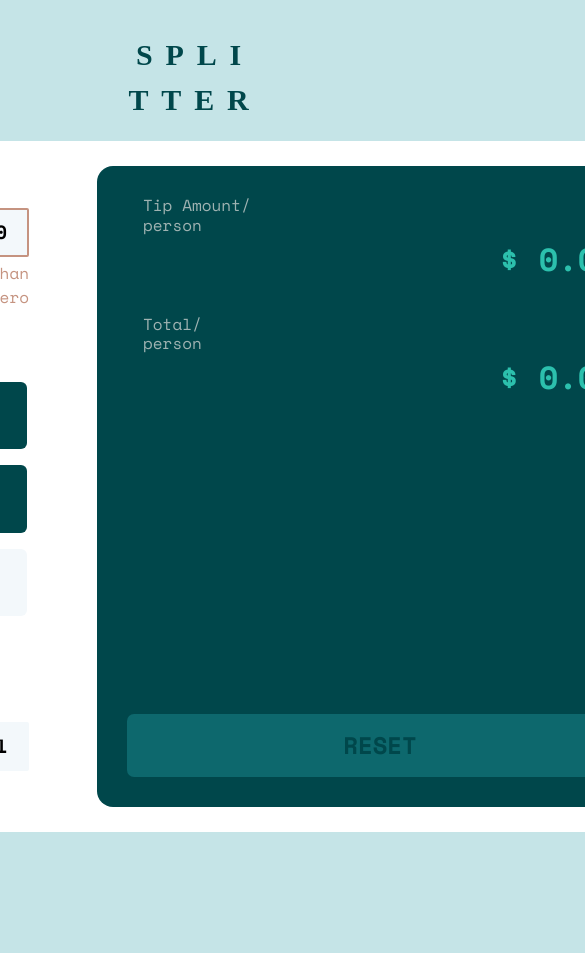
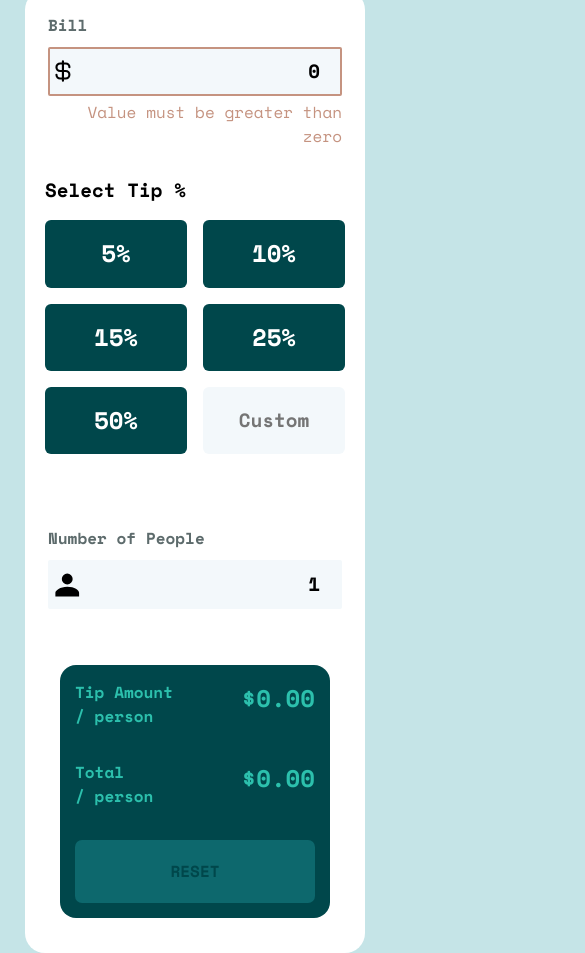
Before and after one commit to SaiprasadBH/Splitter-App, a React (Vite) app: page / in a window 390 px wide. Shown: the top 953 px of the page, 585 px wide, since content can reach past the window. Before the commit the page ends 844 px from the top, so only its background shows below. Built offline with nearby package versions, Linux system fonts and the light colour scheme.

Commit message:
initial stage of development

```diff
--- a/src/App.css
+++ b/src/App.css
@@ -67,7 +67,18 @@ input[type="number"] {
   align-items: center;
 }
 
+.container {
+  display: grid;
+  grid-template-columns: 1fr 1fr;
+  width: 100%;
+  flex-direction: row;
+  padding: 25px;
+  background-color: white;
+  border-radius: 20px;
+}
+
 .splitter {
+  width: 100%;
   display: flex;
   flex-direction: column;
   justify-content: center;
@@ -79,28 +90,18 @@ input[type="number"] {
   letter-spacing: 0.8rem;
 }
 
-.container {
-  display: flex;
-  flex-direction: row;
-  padding: 25px;
-
-  background-color: white;
-  border-radius: 20px;
-}
-
 .select-container {
   display: flex;
   flex-direction: column;
-  align-items: flex-start;
+  align-items: center;
 
   margin-right: 60px;
   width: 100%;
   max-width: 490px;
 }
 
-.resetDiv {
+.tipCalculator {
   width: 100%;
-  max-width: 490pxpx;
 }
 
 .tipErrorContainer {
@@ -111,18 +112,30 @@ input[type="number"] {
   line-height: 1.5;
 }
 
-@media (max-width: 1500px) {
+/* Phones */
+@media (max-width: 550px) {
+  .container {
+    grid-template-columns: 1fr;
+    padding: 15px;
   }
 
-@media (max-width: 1100px) {
+  .splitter {
+    font-size: 24px;
+    margin-bottom: 20px;
   }
 
-@media (max-width: 550px) {
+  .select-container {
+    width: 100%;
+    margin-right: 0;
   }
 
-@media (min-width: 550px) and (max-width: 1100px) {
+  .tip-calculator {
+    width: 100%;
+    padding: 20px;
+    font-size: 16px;
   }
 
-@media (min-width: 1100px) and (max-width: 1500px) {
-  /* Laptop */
+  .tipErrorContainer {
+    text-align: center;
   }
+}
--- a/src/App.tsx
+++ b/src/App.tsx
@@ -115,7 +115,7 @@ function App() {
             errorMessage={personError}
           />
         </div>
-        <div className="resetDiv">
+        <div className="tip-calculator">
           <TipCalculator
             onReset={onReset}
             tipAmount={tipAmount.toFixed(2)}
--- a/src/components/BillRow/BillRow.module.css
+++ b/src/components/BillRow/BillRow.module.css
@@ -1,83 +1,41 @@
-@import url("https://fonts.googleapis.com/css2?family=Space+Mono:ital,wght@0,400;0,700;1,400;1,700&display=swap");
-.priceDiv {
-  display: grid;
-  align-items: center;
+.container {
+  display: flex;
+  justify-content: space-between;
+  font-weight: 700;
+  color: #2cc0ad;
   margin-bottom: 64px;
-  grid-template-columns: 1fr auto;
-  font-family: "Space Mono", monospace;
-  padding: 0 16px;
+  width: 100%;
 }
-/* Mobile (0-550px) */
-@media (max-width: 550px) {
-  .priceDiv {
-    grid-template-columns: 1fr; /* Single column layout for mobile */
-    margin-bottom: 32px; /* Adjust margin for mobile */
+
+.label {
+  font-size: 1.5rem;
+  text-align: left;
+}
+
+.amount {
+  font-size: 2rem;
+}
+
+@media (max-width: 1100px) {
+  .container {
+    margin-bottom: 32px;
   }
-  .price {
-    font-size: 32px; /* Smaller font size for mobile */
-    line-height: 3rem; /* Adjust line height for mobile */
+
+  .label {
+    font-size: 1rem;
   }
-  .tipAmount {
-    font-size: 16px; /* Smaller font size for mobile */
-    line-height: 1.2rem; /* Adjust line height for mobile */
+
+  .amount {
+    font-size: 2rem;
   }
 }
-/* Tablet (550-1100px) */
-@media (min-width: 551px) and (max-width: 1100px) {
-  .priceDiv {
-    grid-template-columns: 1fr auto; /* Two-column layout for tablets */
-    margin-bottom: 48px; /* Adjust margin for tablets */
+
+@media (max-width: 550px) {
+  .label {
+    font-size: 1rem;
   }
-  .price {
-    font-size: 40px; /* Slightly smaller font size for tablets */
-    line-height: 4rem; /* Adjust line height for tablets */
-  }
-  .tipAmount {
-    font-size: 18px; /* Slightly smaller font size for tablets */
-    line-height: 1.5rem; /* Adjust line height for tablets */
+
+  .amount {
+    font-size: 1.5rem;
   }
 }
-/* Laptop (1100-1500px) */
-@media (min-width: 1101px) and (max-width: 1500px) {
-  .priceDiv {
-    grid-template-columns: 1fr auto; /* Two-column layout for laptops */
-    margin-bottom: 56px; /* Adjust margin for laptops */
-  }
-  .price {
-    font-size: 44px; /* Font size for laptops */
-    line-height: 4.2rem; /* Adjust line height for laptops */
-  }
-  .tipAmount {
-    font-size: 20px; /* Font size for laptops */
-    line-height: 1.7rem; /* Adjust line height for laptops */
-  }
-}
-/* Desktop (1500px and above) */
-@media (min-width: 1501px) {
-  .priceDiv {
-    grid-template-columns: 1fr auto; /* Two-column layout for desktops */
-    margin-bottom: 64px; /* Margin for desktops */
-  }
-  .price {
-    font-size: 48px; /* Font size for desktops */
-    line-height: 4.4rem; /* Line height for desktops */
-  }
-  .tipAmount {
-    font-size: 20px; /* Font size for desktops */
-    line-height: 1.7rem; /* Line height for desktops */
-  }
-}
-.price {
-  justify-self: end;
-  color: #2cc0ad;
-  font-weight: 700;
-}
-.tipAmount {
-  justify-self: start;
-  color: #feffff;
-  font-weight: 400;
-}
-p {
-  color: #9fb3b2;
-  font-weight: 400;
-}
--- a/src/components/BillRow/BillRow.tsx
+++ b/src/components/BillRow/BillRow.tsx
@@ -1,23 +1,23 @@
 import styles from "./BillRow.module.css";
+
 export interface BillRowProps {
-  /**
-   * This is to pass the label
-   */
-  label1: string;
-  label2: string;
-  price: string;
+  label: string;
+  value: number | string;
 }
-export function BillRow(props: BillRowProps) {
+
+const BillRow = ({ label, value }: BillRowProps) => {
+  const formattedValue = typeof value === "string" ? value : value.toFixed(2);
+
   return (
-    <div className={styles.priceDiv}>
-      <div className={styles.tipAmount}>
-        <p>
-          {props.label1}/<br></br>
-          {props.label2}
-        </p>
+    <div className={styles.container}>
+      <div className={styles.label}>
+        <span>{label}</span>
+        <br />
+        <span>{"/ person"}</span>
       </div>
-      <div className={styles.price}>$ {props.price}</div>
+      <span className={styles.amount}>${formattedValue}</span>
     </div>
   );
-}
+};
+
 export default BillRow;
--- a/src/components/TipCalculator/TipCalculator.module.css
+++ b/src/components/TipCalculator/TipCalculator.module.css
@@ -1,35 +1,31 @@
 @import url("https://fonts.googleapis.com/css2?family=Space+Mono:ital,wght@0,400;0,700;1,400;1,700&display=swap");
 
-/* Chrome, Safari, Edge, Opera */
-input::-webkit-outer-spin-button,
-input::-webkit-inner-spin-button {
-  -webkit-appearance: none;
-  margin: 0;
-}
-
-/* Firefox */
-input[type="number"] {
-  -moz-appearance: textfield;
-}
 .parentDiv {
   background-color: #00474b;
   color: #feffff;
   border-radius: 16px;
   padding: 30px;
-  width: 566px;
+  width: 100%;
+  height: 100%;
   display: flex;
   flex-direction: column;
   justify-content: space-between;
   box-sizing: border-box;
-  height: 100%;
   font-family: "Space Mono", monospace;
+  flex-grow: 1;
 }
+
 .BillRowDiv {
   display: flex;
   flex-direction: column;
   box-sizing: border-box;
+  width: 100%;
 }
+
 .buttonDiv {
+  width: 100%;
+  display: flex;
+  justify-content: center;
 }
 
 .resetButton {
@@ -43,9 +39,68 @@ input[type="number"] {
   width: 100%;
   line-height: 2.3rem;
   text-align: center;
-  padding: 13px 185px;
+  padding: 13px 0;
 }
 
 .disableReset {
   background-color: #0d686d;
 }
+
+@media (max-width: 1500px) {
+  /* Laptop */
+  .parentDiv {
+    padding: 25px;
+  }
+
+  .resetButton {
+    font-size: 1.3rem;
+  }
+}
+
+@media (max-width: 1100px) {
+  /* Tablets */
+  .parentDiv {
+    padding: 20px;
+  }
+
+  .resetButton {
+    font-size: 1.2rem;
+  }
+}
+
+@media (max-width: 550px) {
+  /* Phones */
+  .parentDiv {
+    padding: 15px;
+  }
+
+  .BillRowDiv {
+    flex-direction: column;
+  }
+
+  .resetButton {
+    font-size: 1rem;
+  }
+}
+
+@media (min-width: 550px) {
+  /* Tablets */
+  .parentDiv {
+    padding: 20px;
+  }
+
+  .resetButton {
+    font-size: 1.2rem;
+  }
+}
+
+@media (min-width: 1100px) {
+  /* Laptop */
+  .parentDiv {
+    padding: 25px;
+  }
+
+  .resetButton {
+    font-size: 1.3rem;
+  }
+}
--- a/src/components/TipCalculator/TipCalculator.tsx
+++ b/src/components/TipCalculator/TipCalculator.tsx
@@ -28,8 +28,8 @@ export function TipCalculator({
   return (
     <div className={styles.parentDiv}>
       <div className={styles.BillRowDiv}>
-        <BillRow label1="Tip Amount" label2="person" price={tipAmount} />
-        <BillRow label1="Total" label2="person" price={totalAmount} />
+        <BillRow label="Tip Amount" value={tipAmount} />
+        <BillRow label="Total" value={totalAmount} />
       </div>
       <div className="buttonDiv">
         <button
```
Also changed, not shown: 2 other files (tests, documents, lock files or other folders). Lines whose indentation alone changed are shown as unchanged.
